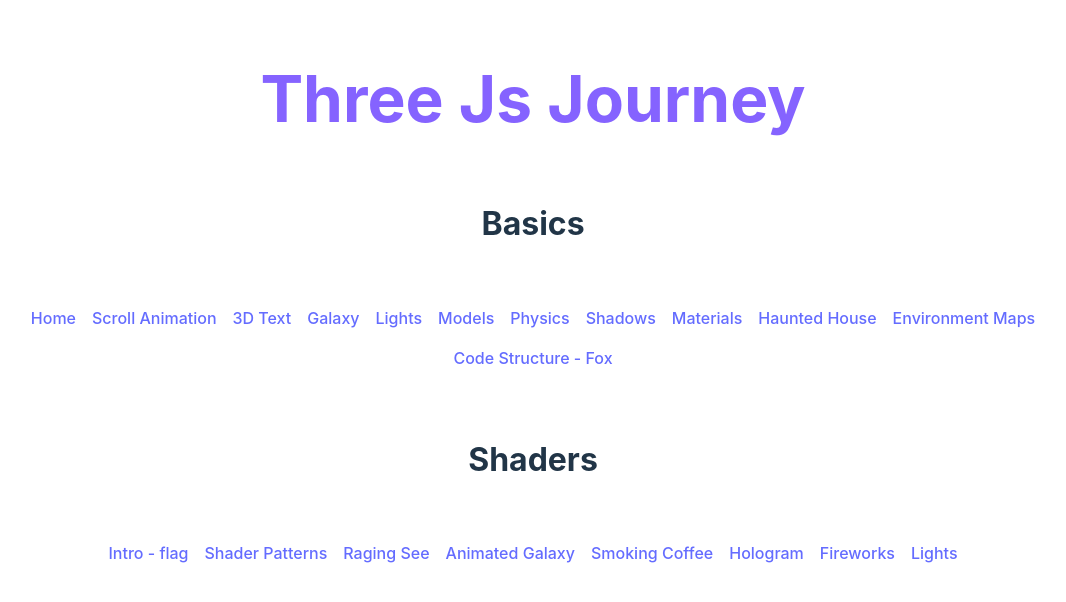
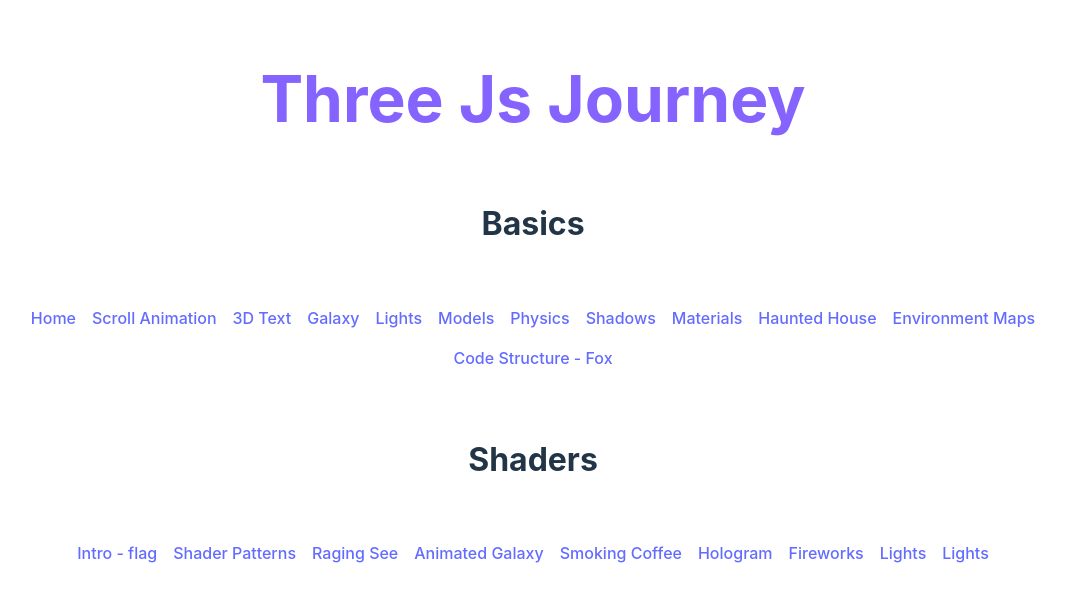
Before and after one commit to janddrras/three-js, a website built with Vite: page src/index.html in a window 1280 px wide. Shown: the whole page, without its empty margins (107-1173 px from the left). Built offline with nearby package versions, Linux system fonts and the light colour scheme.

```diff
--- a/src/index.html
+++ b/src/index.html
@@ -35,6 +35,7 @@
         <a href="/shaders/hologram.html">Hologram</a>
         <a href="/shaders/fireworks.html">Fireworks</a>
         <a href="/shaders/lights.html">Lights</a>
+        <a href="/shaders/raging-see.html">Lights</a>
       </div>
     </section>
     <!-- <script type="module" src="./js/scipt.js"></script> -->
```
